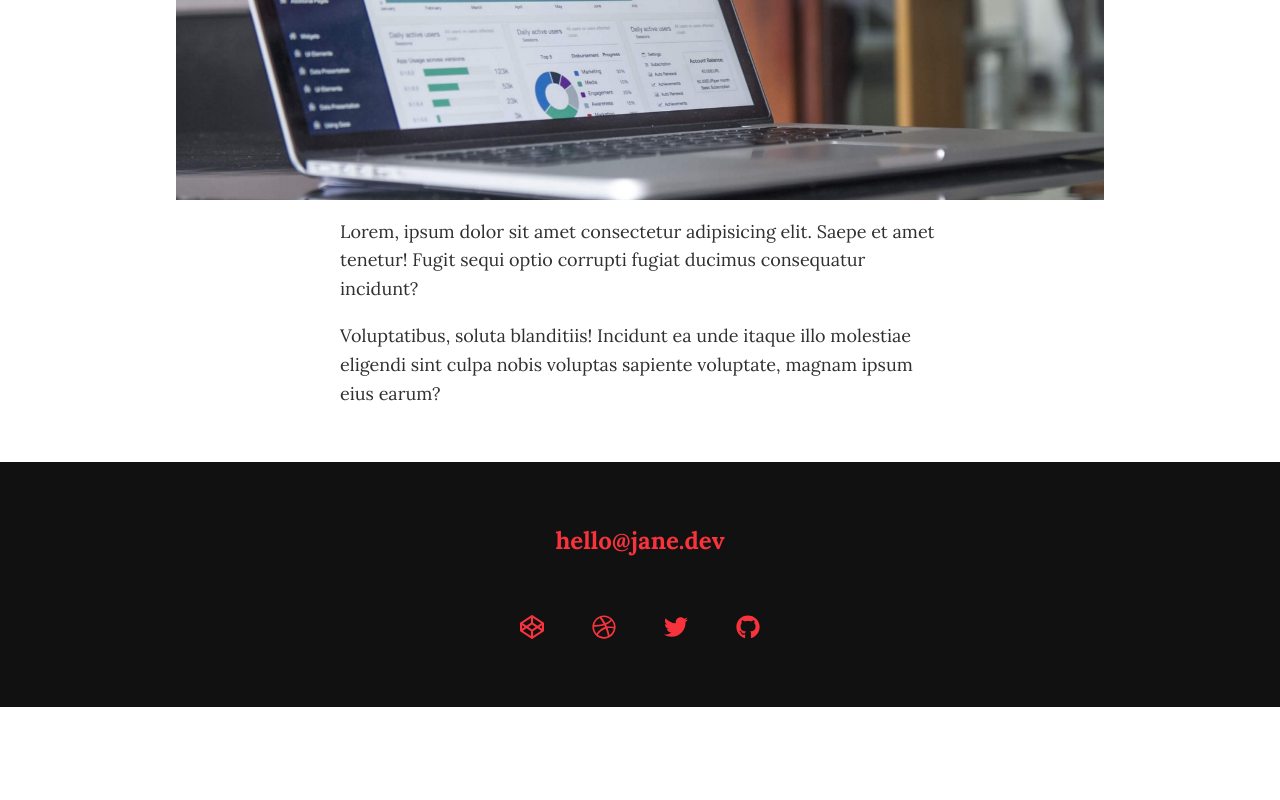
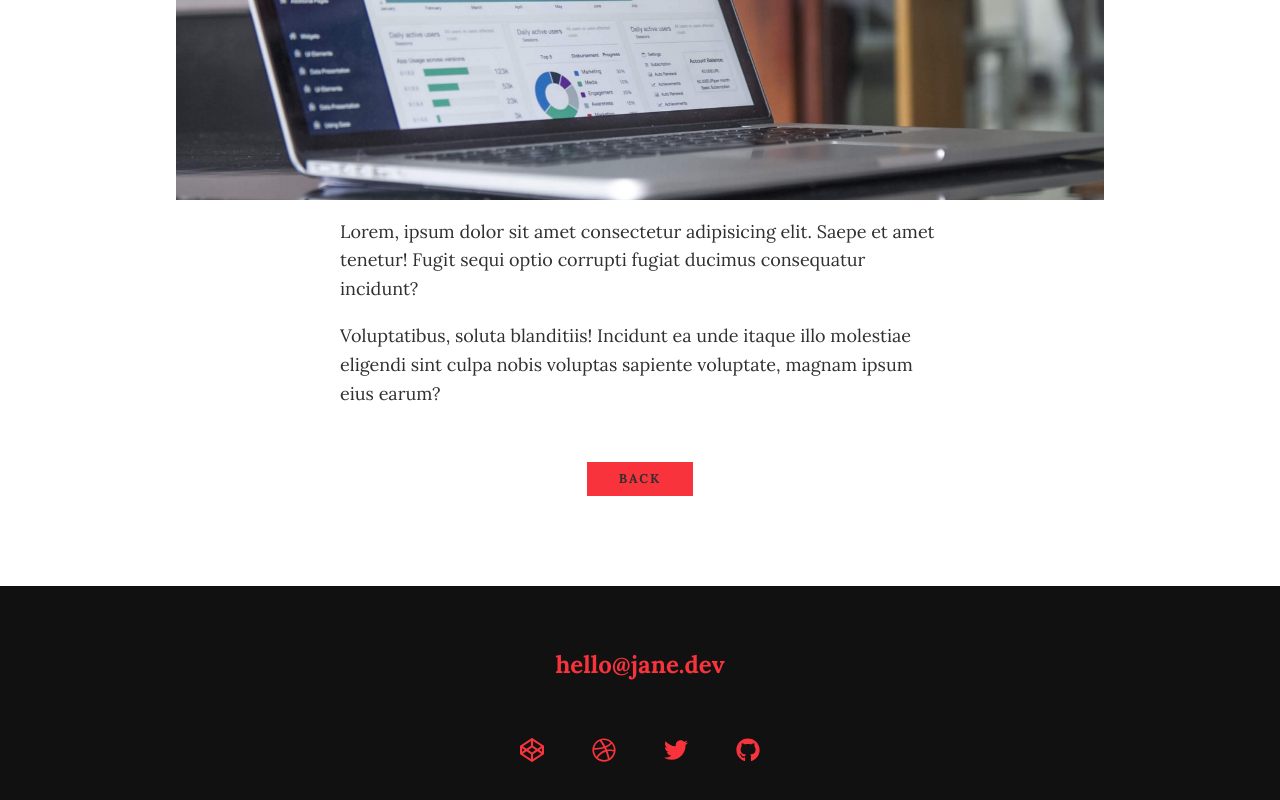
Before and after one commit to trcwrx78/portfolio-dos, a React (Create React App) app: page /work/1 in a window 1280 px wide. Shown: the part 691-1491 px from the top of the page. Before the commit the page ends 1398 px from the top, so only its background shows below. Built offline with nearby package versions, Linux system fonts and the light colour scheme.

Commit message:
Added back navigation to work pages

```diff
--- a/src/App.css
+++ b/src/App.css
@@ -36,10 +36,10 @@
 
 /* General styles */
 
-/* endable this to add smooth scrolling */
+/* endable this to add smooth scrolling
 html {
     scroll-behavior: smooth;
-}
+}*/
 
 
 body {
@@ -470,3 +470,8 @@ header {
   margin-left: auto;
   margin-right: auto;
 }
+
+.portfolio-item-button {
+  text-align: center;
+  padding-bottom: 5em;
+}
--- a/src/components/PortfolioItem.js
+++ b/src/components/PortfolioItem.js
@@ -1,13 +1,27 @@
-import React from 'react'
-import { useParams } from 'react-router-dom'
+import React, { useEffect } from 'react'
+import { useParams, useHistory } from 'react-router-dom'
 import portfolioData from '../portfolioData'
 
 function PortfolioItem(props) {
     const { workId } = useParams()
+    let history = useHistory()
     const thisWork = portfolioData.find( item => item.id == workId )
+
+    function ScrollToTopOnMount() {
+        useEffect(() => {
+          window.scrollTo(0, 0);
+        }, []);
+
+        return null;
+    }
+
+    function handleClick() {
+        history.push("/");
+      }
 
     return(
         <>
+            <ScrollToTopOnMount />
             <section className="intro">
                 <h1 className="section__title section__title--intro">
                     The title <strong>{thisWork.title}</strong>
@@ -17,10 +31,17 @@ function PortfolioItem(props) {
             </section>
 
             <div className="portfolio-item-individual">
-                <p>Voluptatibus, soluta blanditiis! Incidunt ea unde itaque illo molestiae eligendi sint culpa nobis voluptas sapiente voluptate, magnam ipsum eius earum?</p>
+                <p>Voluptatibus, soluta blanditiis! Incidunt ea unde itaque illo molestiae eligendi sint culpa
+                    nobis voluptas sapiente voluptate, magnam ipsum eius earum?</p>
                 <img src="/img/portfolio-details.jpg" alt=""/>
-                <p>Lorem, ipsum dolor sit amet consectetur adipisicing elit. Saepe et amet tenetur! Fugit sequi optio corrupti fugiat ducimus consequatur incidunt?</p>
-                <p>Voluptatibus, soluta blanditiis! Incidunt ea unde itaque illo molestiae eligendi sint culpa nobis voluptas sapiente voluptate, magnam ipsum eius earum?</p>
+                <p>Lorem, ipsum dolor sit amet consectetur adipisicing elit. Saepe et amet tenetur! Fugit sequi
+                    optio corrupti fugiat ducimus consequatur incidunt?</p>
+                <p>Voluptatibus, soluta blanditiis! Incidunt ea unde itaque illo molestiae eligendi sint culpa
+                    nobis voluptas sapiente voluptate, magnam ipsum eius earum?</p>
+            </div>
+
+            <div className="portfolio-item-button">
+                <a onClick={handleClick} className="btn">Back</a>
             </div>
         </>
     )
```
